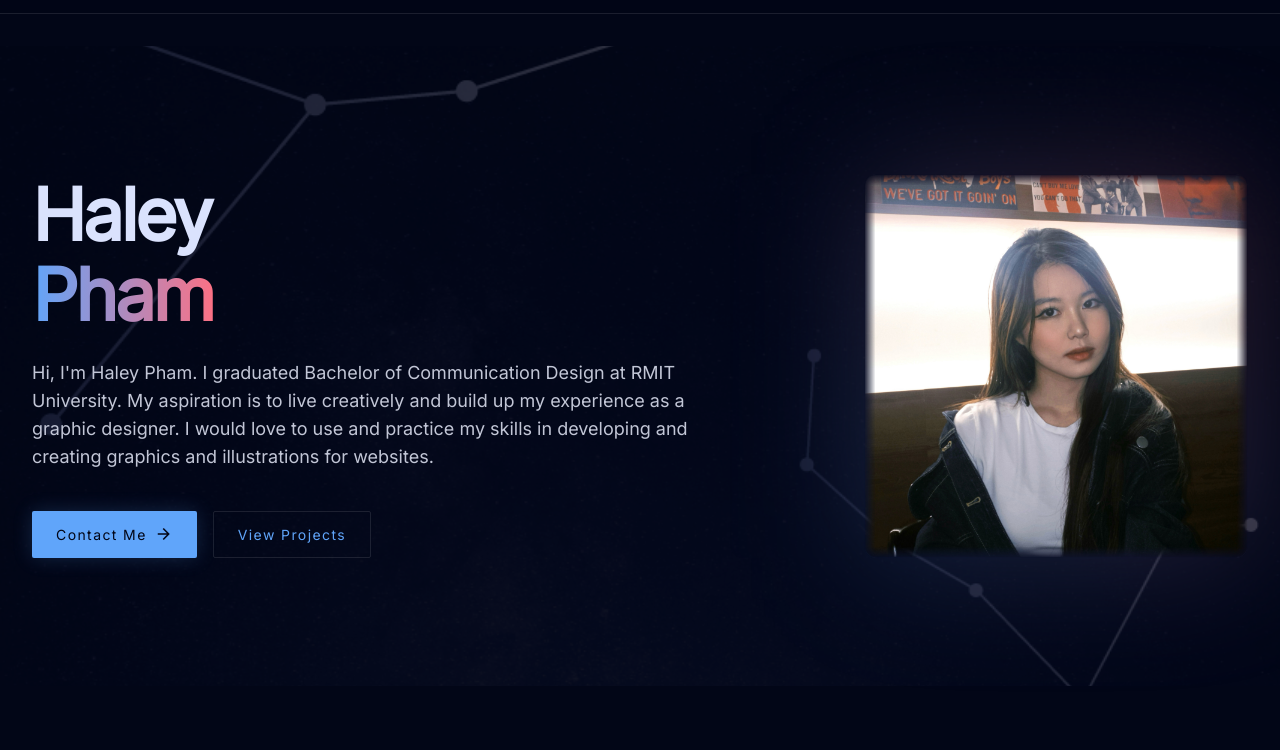
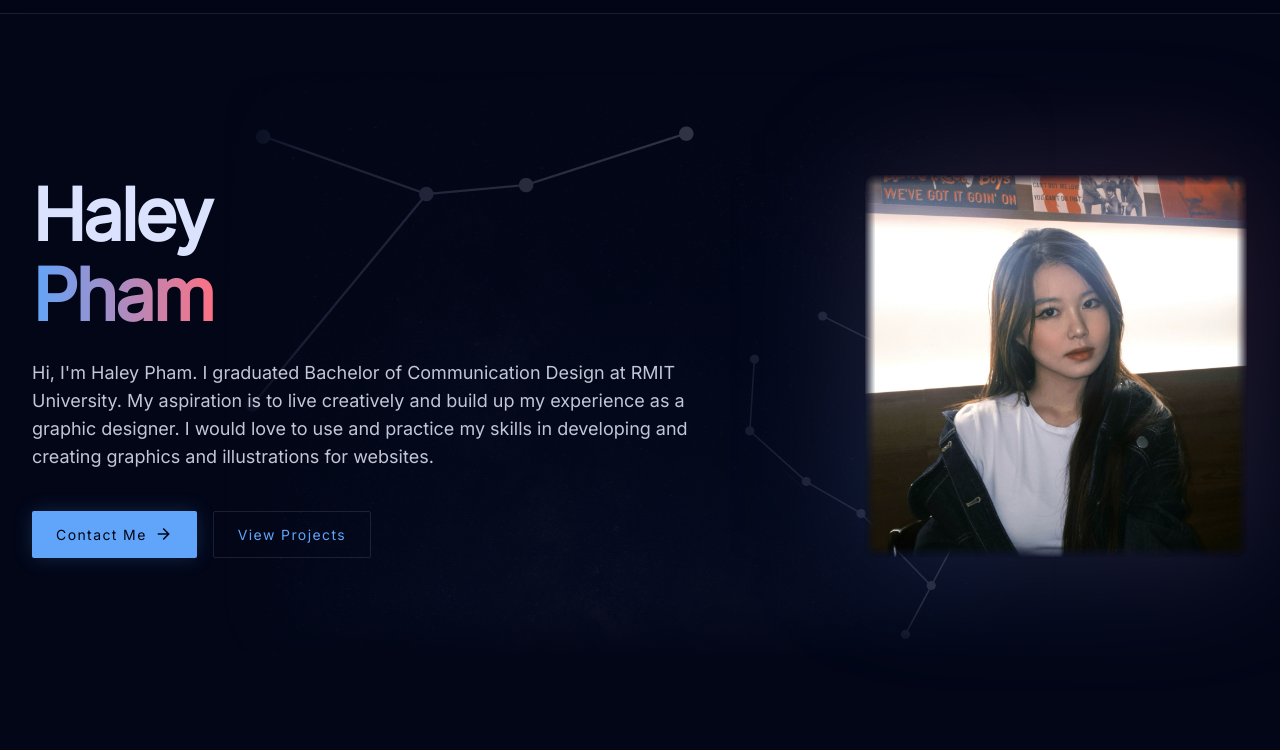
Before and after one commit to thyvvuyph/portfolio, a website built with Vite: page index.html in a window 1280 px wide. Shown: the part 50-800 px from the top of the page. Built offline with nearby package versions, Linux system fonts and the light colour scheme.

Commit message:
fix: BG image natural size with feathered rectangle edges

```diff
--- a/index.html
+++ b/index.html
@@ -153,7 +153,9 @@
 
   <!-- Hero Section -->
   <section class="px-[20px] md:px-[32px] max-w-[1280px] mx-auto min-h-[80vh] flex flex-col justify-center py-16 pb-2 md:pb-16 relative" id="home">
-    <div class="absolute inset-0 -z-10 opacity-20" style="background-image: url('/bg.png'); background-size: cover; background-position: center;"></div>
+    <div class="absolute inset-0 -z-10 flex items-center justify-center overflow-hidden">
+      <img src="/bg.png" alt="" class="opacity-20" style="-webkit-mask-image: linear-gradient(to bottom, transparent 0%, black 10%, black 90%, transparent 100%), linear-gradient(to right, transparent 0%, black 10%, black 90%, transparent 100%); -webkit-mask-composite: source-in; mask-image: linear-gradient(to bottom, transparent 0%, black 10%, black 90%, transparent 100%), linear-gradient(to right, transparent 0%, black 10%, black 90%, transparent 100%); mask-composite: intersect;"/>
+    </div>
     <div class="grid grid-cols-1 lg:grid-cols-12 gap-8 items-center">
       <div class="lg:col-span-8 flex flex-col gap-6">
         <h1 class="font-[Hanken_Grotesk] text-[48px] leading-[52px] md:text-[72px] md:leading-[80px] font-[800] tracking-[-0.04em]">
```
